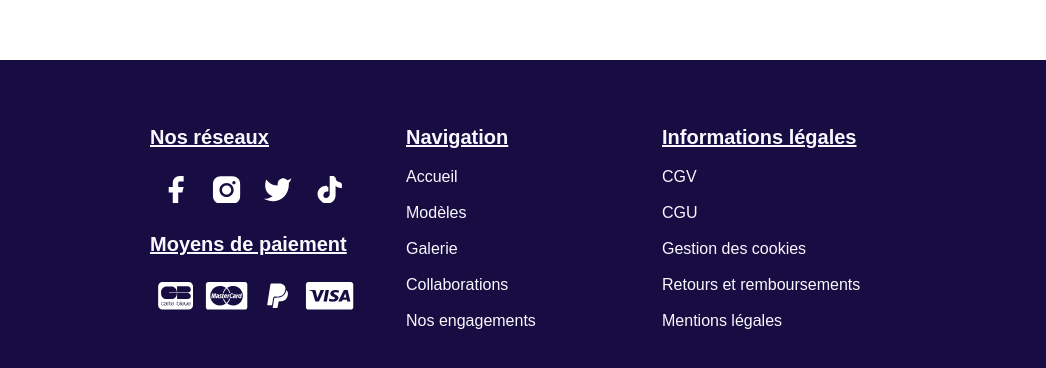
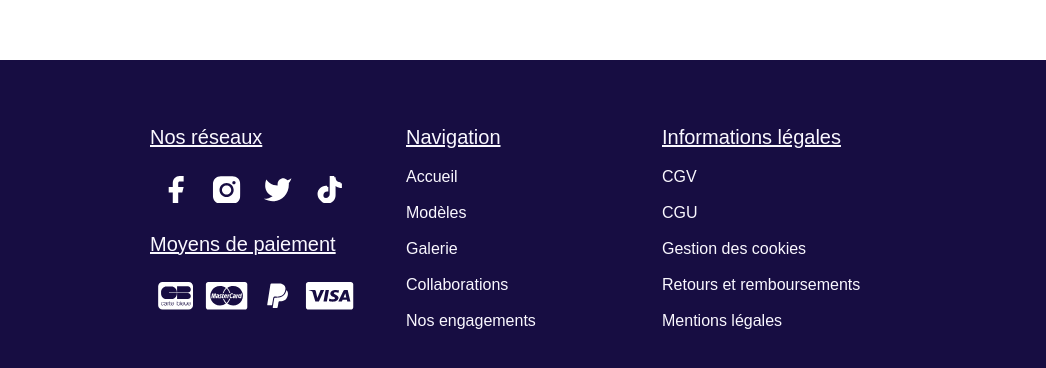
Before and after one commit to Mathis-Vialle/Agemo, a website: page index.html in a window 1280 px wide. Shown: the part 2148-2516 px from the top of the page, 234-1280 px from the left. Drawn offline with Linux system fonts and the light colour scheme; a web font is replaced by a local one.

Commit message:
Font-Weight Footer

```diff
--- a/src/scss/elements/_footer.scss
+++ b/src/scss/elements/_footer.scss
@@ -1,5 +1,6 @@
 .footer__titre{
     color: $colorBackground;
+    font-weight: $footerTitleFont;
 }
 
 .footer__lien{
```
Also changed, not shown: dist/css/main.css.
